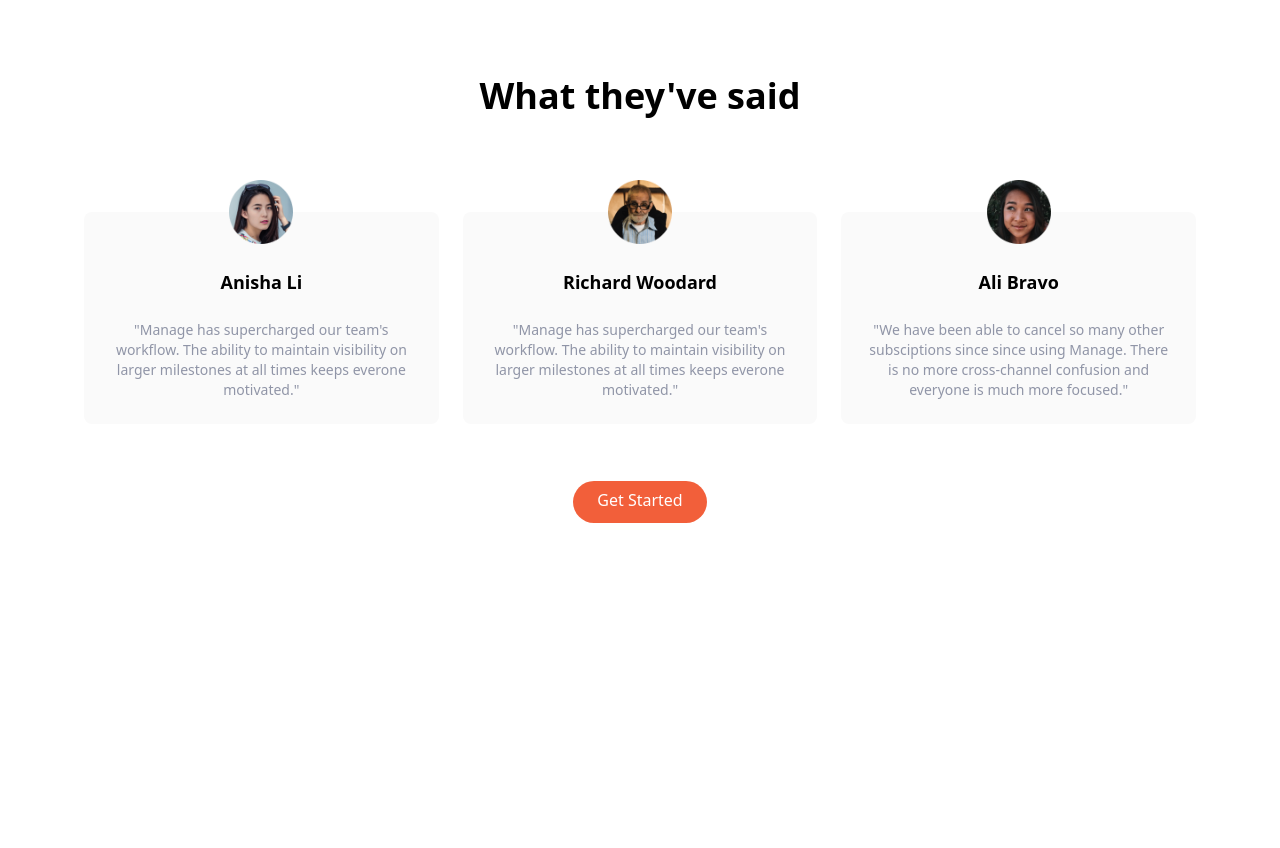
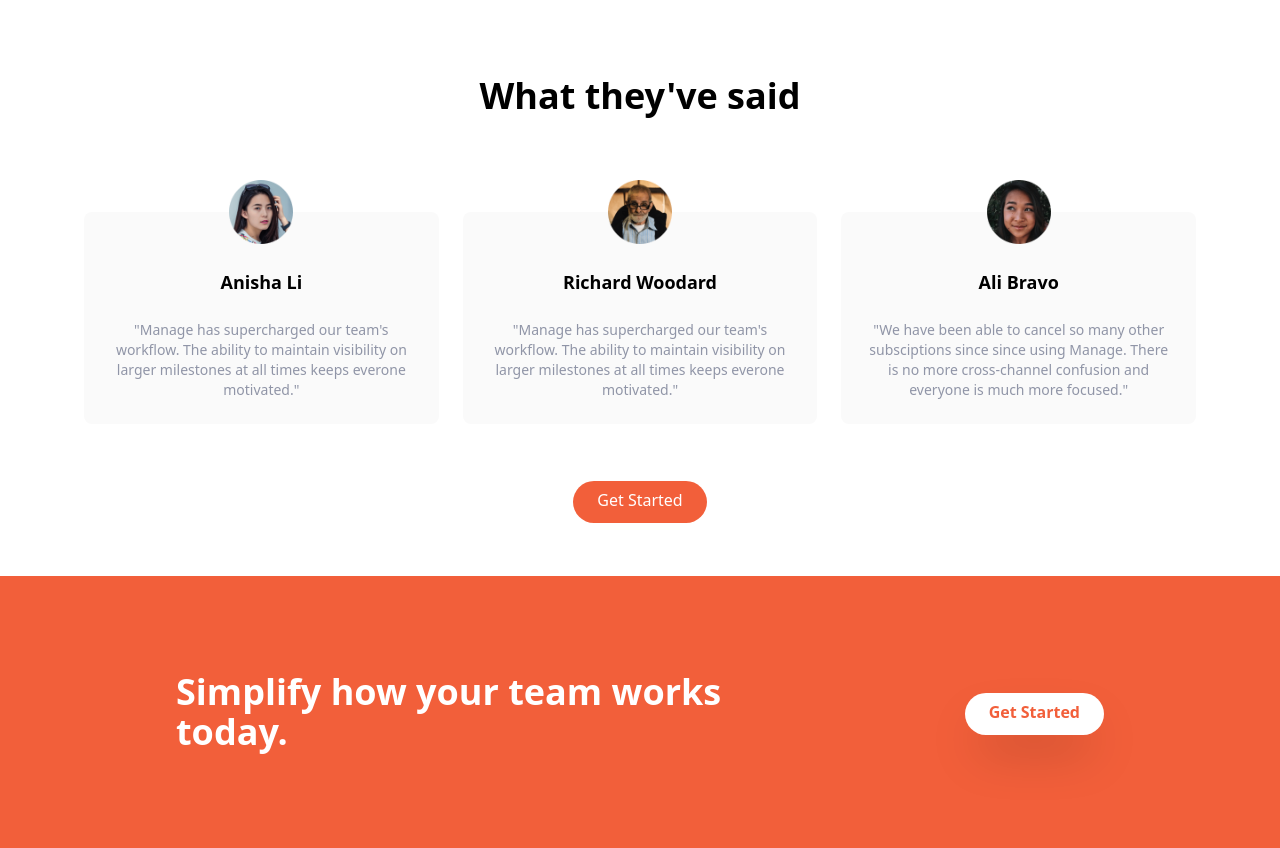
Before and after one commit to d-zucho/manage-landing-page, a website: page src/index.html in a window 1280 px wide. Shown: the part 1348-2196 px from the top of the page. Before the commit the page ends 1924 px from the top, so only its background shows below. Drawn offline with Linux system fonts and the light colour scheme.

Commit message:
finish cta bottom

```diff
--- a/src/index.html
+++ b/src/index.html
@@ -274,6 +274,27 @@
           </div>
         </div>
       </section>
+
+      <section id="cta" class="bg-brightRed">
+        <!-- Flex Container -->
+        <div
+          class="container flex flex-col items-center justify-between px-6 py-24 mx-auto space-y-12 md:flex-row md:space-y-0"
+        >
+          <h2
+            class="text-5xl leading-tight text-center text-white md:text-4xl md:max-w-xl md:text-left font-bold"
+          >
+            Simplify how your team works today.
+          </h2>
+
+          <div>
+            <a
+              href="#"
+              class="p-3 px-6 pt-2 text-brightRed bg-white rounded-full baseline font-bold rounded-full shadow-2xl hover:bg-gray-700"
+              >Get Started</a
+            >
+          </div>
+        </div>
+      </section>
     </main>
   </body>
 </html>
```
Also changed, not shown: css/main.css.
